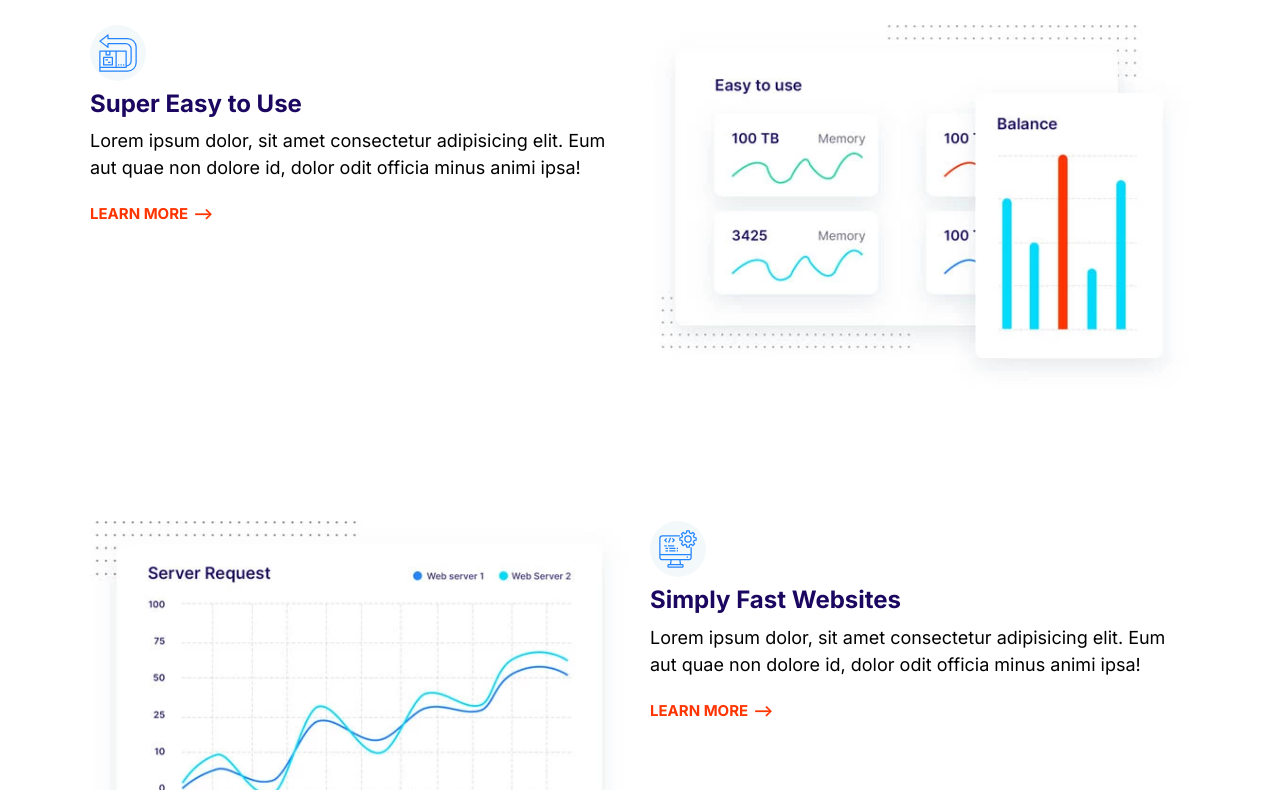
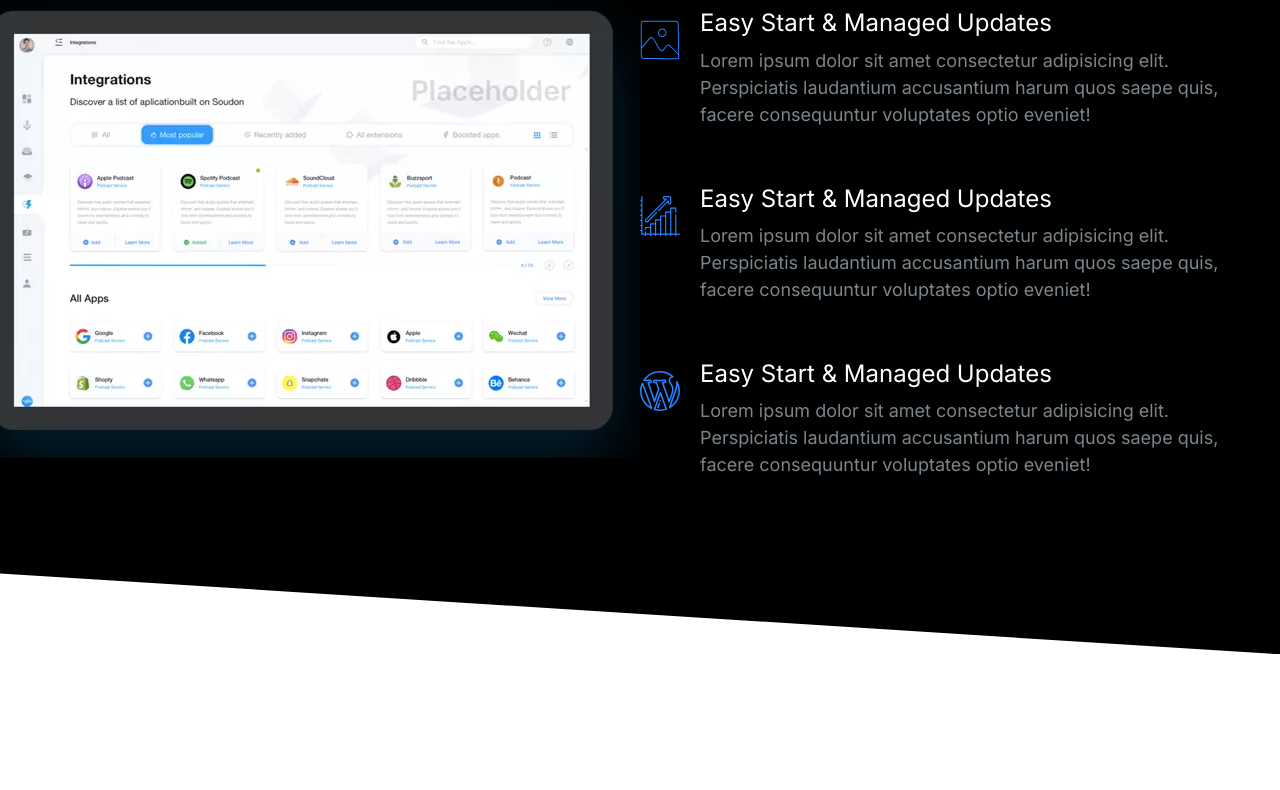
Before and after one commit to PeterVolgers/Alexify, a plain HTML site: page index.html in a window 1280 px wide. Shown: the part 155-945 px from the top of the page. After the commit the page ends 809 px from the top, so only its background shows below. Drawn offline with Linux system fonts and the light colour scheme.

Commit message:
Build definitions Showcase

```diff
--- a/css/styles.css
+++ b/css/styles.css
@@ -16,6 +16,11 @@
 }
 
 /* Typography */
+
+::selection {
+  background-color: var(--color-primary);
+  color: #fff;
+}
 
 html {
   /* fontsize set to 62.5% of standard (browser)fontsize of 16px = 10px */
@@ -47,6 +52,7 @@ h2 {
 
 h3 {
   font-size: 3rem;
+  font-weight: 500;
 }
 
 p {
@@ -138,7 +144,6 @@ a {
 /* HTML Zen code: ul.list>li{Item $}*3 */
 
 .list {
-  color: var(--color-headings);
   list-style: none;
   padding-left: 0;
 }
@@ -149,6 +154,7 @@ a {
 }
 
 .list--tick {
+  color: var(--color-headings);
   list-style-image: url(../Images/tick.svg);
   padding-left: 3rem;
 }
@@ -439,6 +445,7 @@ a {
 
 .media {
   display: flex;
+  margin-bottom: 4rem;
 }
 
 .media__title {
@@ -649,17 +656,19 @@ a {
   color: #7b858b;
 }
 
-.block--dark .block__heading {
+.block--dark h1,
+.block--dark h2,
+.block--dark h3 {
   color: #fff;
 }
 
 .block--skewed-right {
-  clip-path: polygon(0% 0%, 100% 0%, 100% 100%, 0% 80%);
+  clip-path: polygon(0% 0%, 100% 0%, 100% 100%, 0% 90%);
   padding-bottom: calc(var(--padding-vertical) + 4rem);
 }
 
 .block--skewed-left {
-  clip-path: polygon(0% 0%, 100% 0%, 100% 80%, 0% 100%);
+  clip-path: polygon(0% 0%, 100% 0%, 100% 90%, 0% 100%);
   padding-bottom: calc(var(--padding-vertical) + 4rem);
 }
 
@@ -730,10 +739,6 @@ a {
 
 /* Hero */
 
-.hero {
-  clip-path: polygon(0% 0%, 100% 0%, 100% 90%, 0% 100%);
-}
-
 .hero__tagline {
   font-size: 2rem;
   color: #b9c3cf;
@@ -795,6 +800,10 @@ a {
   margin: 12rem 0;
 }
 
+.feature:first-of-type {
+  margin-top: 6rem;
+}
+
 .feature__heading {
   margin: 1rem 0;
 }
@@ -808,6 +817,31 @@ a {
     order: 2;
   }
 }
+
+/* Showcase Block */
+
+.block-showcase__image > img {
+  width: 100%;
+}
+
+@media screen and (min-width: 768px) {
+  .block-showcase .grid {
+    grid-template-columns: 50% 50%;
+  }
+
+  .block-showcase__image {
+    justify-self: end;
+  }
+
+  .block-showcase__image > img {
+    max-width: 675px;
+    width: auto;
+  }
+
+  .block-showcase__list {
+    max-width: 675px;
+  }
+}
 /* body {
   background: #000;
 } */
--- a/index.html
+++ b/index.html
@@ -303,7 +303,14 @@
         </div>
       </div>
     </section> -->
-    <section class="block container">
+    <!-- <section class="block container">
+      <header class="block__header">
+        <h2>Host on the Cloud to Keep Growing</h2>
+        <p>
+          Lorem, ipsum dolor sit amet consectetur adipisicing elit. Natus
+          numquam perferendis voluptatibus cum esse? Rem!
+        </p>
+      </header>
       <article class="grid grid--1x2 feature">
         <div class="feature__content">
           <span class="icon-container">
@@ -313,8 +320,10 @@
           </span>
           <h3 class="feature__heading">Super Easy to Use</h3>
           <p>
-            Lorem ipsum dolor, sit amet consectetur adipisicing elit. Eum aut
-            quae non dolore id, dolor odit officia minus animi ipsa!
+            Lorem ipsum dolor sit amet consectetur adipisicing elit. Dolorum et
+            similique, impedit voluptates voluptatem, aliquid ipsam, molestiae
+            consectetur praesentium vitae ratione. Aspernatur rerum ad similique
+            nisi odit odio! Modi, quam!
           </p>
           <a href="#" class="link-arrow">Learn More</a>
         </div>
@@ -339,8 +348,10 @@
           </span>
           <h3 class="feature__heading">Simply Fast Websites</h3>
           <p>
-            Lorem ipsum dolor, sit amet consectetur adipisicing elit. Eum aut
-            quae non dolore id, dolor odit officia minus animi ipsa!
+            Lorem ipsum dolor sit amet consectetur adipisicing elit. Voluptate
+            excepturi optio assumenda laboriosam, nulla vero minima? Rem,
+            repellat quidem iusto perspiciatis dolores placeat. Voluptatum eum,
+            aspernatur placeat iste porro quisquam?
           </p>
           <a href="#" class="link-arrow">Learn More</a>
         </div>
@@ -365,8 +376,10 @@
           </span>
           <h3 class="feature__heading">WordPress made easy</h3>
           <p>
-            Lorem ipsum dolor, sit amet consectetur adipisicing elit. Eum aut
-            quae non dolore id, dolor odit officia minus animi ipsa!
+            Lorem ipsum dolor sit amet consectetur adipisicing elit. Suscipit
+            sapiente unde quod minus, neque ullam. Soluta hic aliquam dolorem
+            voluptas ducimus. Eum dignissimos asperiores rem sequi reiciendis
+            temporibus atque voluptate.
           </p>
           <a href="#" class="link-arrow">Learn More</a>
         </div>
@@ -382,6 +395,77 @@
           <img class="feature__image" src="Images/wordpress@2x.jpg" alt="" />
         </picture>
       </article>
+    </section> -->
+    <section class="block block--dark block--skewed-right block-showcase">
+      <header class="block__header">
+        <h2>User-friendly Control Panel</h2>
+      </header>
+      <container class="grid grid--1x2">
+        <picture class="block-showcase__image">
+          <source
+            type="image/webp"
+            srcset="Images/ipad.webp 1x, Images/ipad@2x.webp 2x"
+          />
+          <source
+            type="image/png"
+            srcset="Images/ipad.png 1x, Images/ipad@2x.png 2x"
+          />
+          <img src="/Images/ipad.png" alt="Picture of control panel on iPad" />
+        </picture>
+        <ul class="list block-showcase__list">
+          <li>
+            <div class="media">
+              <div class="media__image">
+                <svg class="icon icon--primary">
+                  <use xlink:href="/Images/sprite.svg#snap"></use>
+                </svg>
+              </div>
+              <div class="media__body">
+                <h3 class="media__title">Easy Start & Managed Updates</h3>
+                <p>
+                  Lorem ipsum dolor sit amet consectetur adipisicing elit.
+                  Perspiciatis laudantium accusantium harum quos saepe quis,
+                  facere consequuntur voluptates optio eveniet!
+                </p>
+              </div>
+            </div>
+          </li>
+          <li>
+            <div class="media">
+              <div class="media__image">
+                <svg class="icon icon--primary">
+                  <use xlink:href="/Images/sprite.svg#growth"></use>
+                </svg>
+              </div>
+              <div class="media__body">
+                <h3 class="media__title">Easy Start & Managed Updates</h3>
+                <p>
+                  Lorem ipsum dolor sit amet consectetur adipisicing elit.
+                  Perspiciatis laudantium accusantium harum quos saepe quis,
+                  facere consequuntur voluptates optio eveniet!
+                </p>
+              </div>
+            </div>
+          </li>
+          <li>
+            <div class="media">
+              <div class="media__image">
+                <svg class="icon icon--primary">
+                  <use xlink:href="/Images/sprite.svg#wordpress"></use>
+                </svg>
+              </div>
+              <div class="media__body">
+                <h3 class="media__title">Easy Start & Managed Updates</h3>
+                <p>
+                  Lorem ipsum dolor sit amet consectetur adipisicing elit.
+                  Perspiciatis laudantium accusantium harum quos saepe quis,
+                  facere consequuntur voluptates optio eveniet!
+                </p>
+              </div>
+            </div>
+          </li>
+        </ul>
+      </container>
     </section>
     <script src="js/main.js"></script>
   </body>
```
Also changed, not shown: Components/showcase.html (added, +71 -0 lines), Images/Resized/ipad.png (added), Images/Resized/ipad.webp (added), Images/Resized/ipad@2x.png (added), Images/Resized/ipad@2x.webp (added), Images/ipad.png (added), Images/ipad.webp (added), Images/ipad@2x.png (added), Images/ipad@2x.webp (added).
